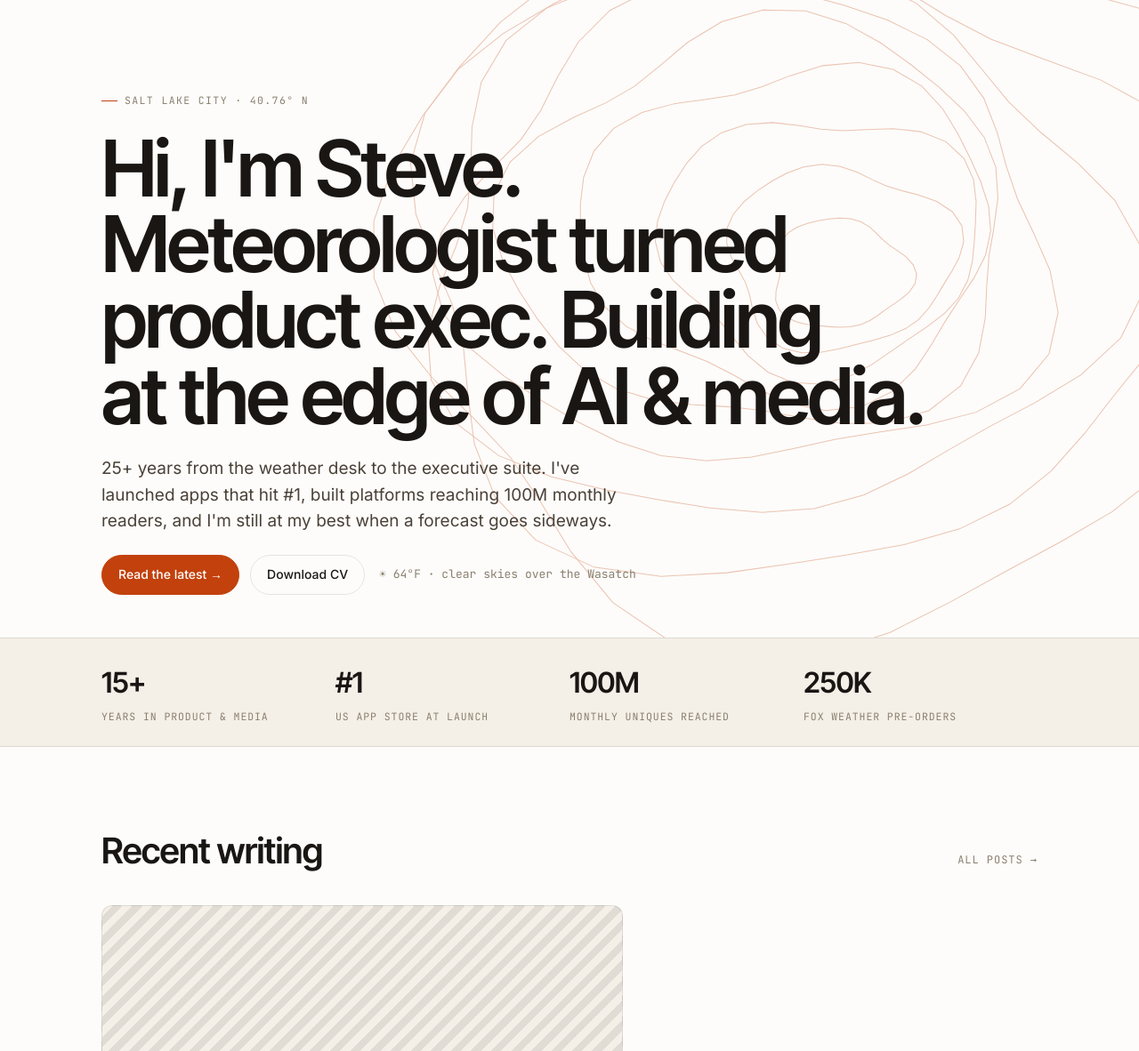
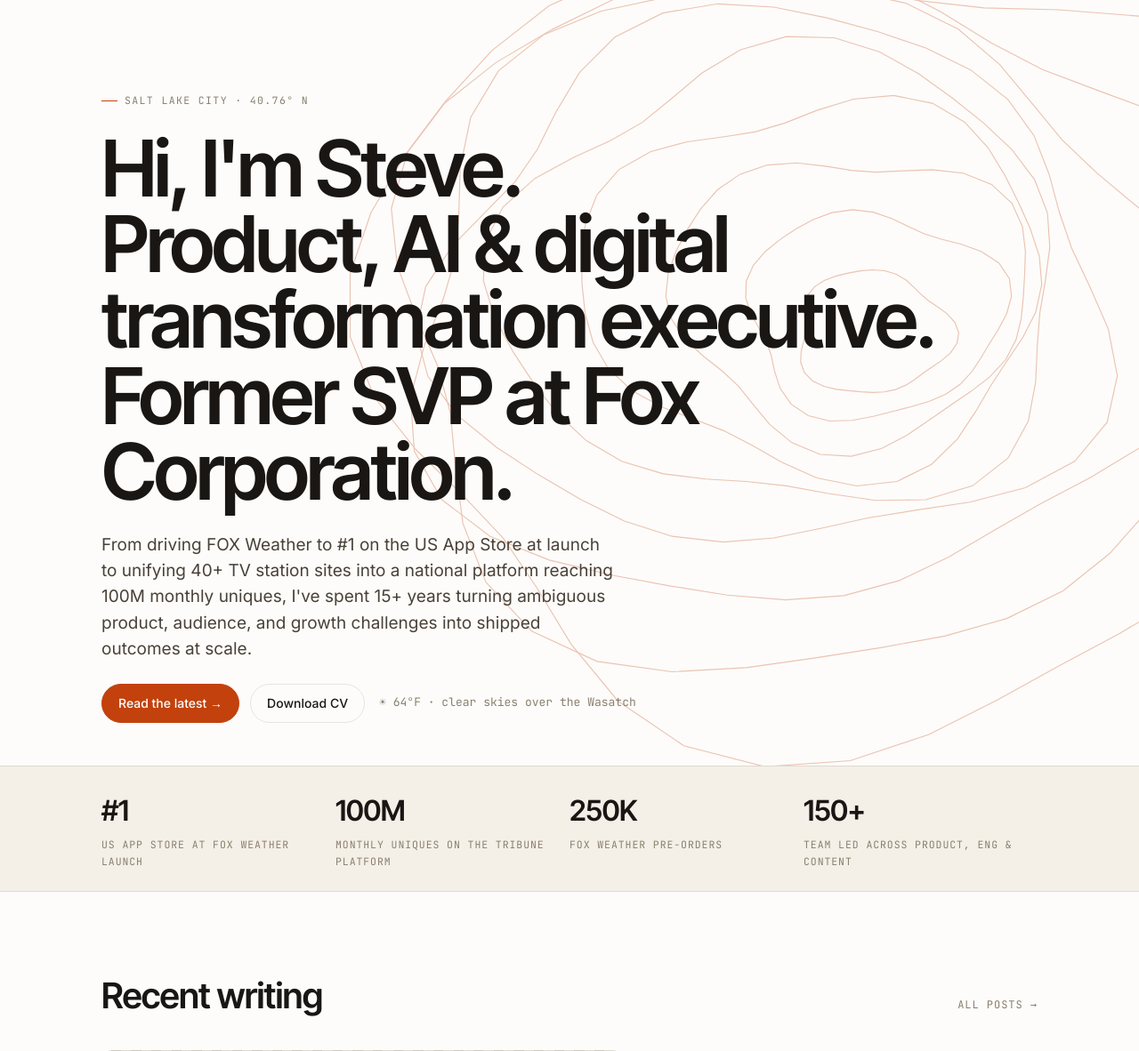
Before and after one commit to stevembaron/stevebaron-wordpress-theme, a WordPress theme: template front-page.php in a window 1280 px wide. Shown: the part 65-1247 px from the top of the page at 89% size. Run offline with PHP 8.4 and a stand-in for WordPress, Linux system fonts and the light colour scheme; the site name, menu and one post (Sample post) are stand-ins, and other content is empty; some libraries are stand-ins or nearby versions.

Commit message:
Replace fabricated resume data with the real LinkedIn.md content
Previous seed values were hallucinated from a session summary that only
had a few real bullet points. This pull reads the canonical LinkedIn.md
from stevembaron/resume and replaces the seeded content end-to-end.

Corrections:

- Role at Fox was SVP, Digital Products & Strategy (FOX Weather) at Fox
  Corporation — not "VP, Product at FOX Weather / FOX Corporation".
- Tribune Media is a single role (Dec 2013 – Sep 2019) — not the two
  separate "Tribune Media" + "Tribune Publishing" entries I invented.
- Adds three real entries that were missing entirely:
  - Chief Strategy Officer, Local Media Association (2020–2021)
  - VP Digital, Nexstar Media Group (2019–2020 post-acquisition)
  - Director of Product & Content, Fox Television Stations (2006–2008)
- Replaces fake stations "WSFA / NBC affiliate", "WCTV / CBS affiliate"
  and fake company "Raycom Media" with the real ones:
  KSTU-TV (FOX 13 News), WSBT22, WCJB TV20.
- Removes the fabricated "Broadcast Meteorologist & Digital Producer
  2006-2010" entry that never existed.
- Removes invented education dates (resume has no dates on education).
- Recognition fixes: Webby was for Visual Storytelling (not Best News
  App); Digital Innovator was issued by Local Media Association (not
  Broadcasting & Cable); Emmy was for Breaking News Coverage (not
  Weather Excellence).

Also updates Customizer defaults and matching template fallbacks for:
hero headline, hero subtext, four stats, skills list, CV tagline,
contact availability text, and footer tagline — all sourced verbatim
or paraphrased from the real LinkedIn About + headline.

Project seed entries rewritten the same way (FOX Weather brand details,
correct Tribune date range, Local TV LLC live-video weather app, etc.).

To apply on an installed site: Tools → Site Setup → "Reset CV &
Projects to resume data".

https://claude.ai/code/session_01Pm6bEoy2umY34dYqRxgBnz

```diff
--- a/footer.php
+++ b/footer.php
@@ -7,7 +7,7 @@
     <div class="footer-col">
       <h4><?php bloginfo('name'); ?></h4>
       <p style="margin:0;color:var(--ink-2);max-width:320px;">
-        <?php echo esc_html(get_theme_mod('sb_footer_tagline','Salt Lake City, Utah. Meteorologist turned product exec — building AI-powered media and weather tools.')); ?>
+        <?php echo esc_html(get_theme_mod('sb_footer_tagline','Salt Lake City, Utah. Product, AI & digital transformation executive. Former SVP at Fox Corporation.')); ?>
       </p>
       <?php echo stevebaron_social_links_html(); ?>
     </div>
--- a/front-page.php
+++ b/front-page.php
@@ -2,8 +2,8 @@
 
 <?php
 $hero_variant = get_theme_mod('sb_hero_variant','topo');
-$headline_raw = get_theme_mod('sb_hero_headline', "Hi, I'm Steve.\nMeteorologist turned\nproduct exec. Building\nat the edge of AI & media.");
-$subtext      = get_theme_mod('sb_hero_subtext','25+ years from the weather desk to the executive suite. I\'ve launched apps that hit #1, built platforms reaching 100M monthly readers, and I\'m still at my best when a forecast goes sideways.');
+$headline_raw = get_theme_mod('sb_hero_headline', "Hi, I'm Steve.\nProduct, AI & digital\ntransformation executive.\nFormer SVP at Fox Corporation.");
+$subtext      = get_theme_mod('sb_hero_subtext','From driving FOX Weather to #1 on the US App Store at launch to unifying 40+ TV station sites into a national platform reaching 100M monthly uniques, I\'ve spent 15+ years turning ambiguous product, audience, and growth challenges into shipped outcomes at scale.');
 $cta_label    = get_theme_mod('sb_hero_cta_label','Read the latest →');
 $cta_url      = get_theme_mod('sb_hero_cta_url','') ?: get_permalink(get_option('page_for_posts'));
 $cv_label     = get_theme_mod('sb_hero_cv_label','Download CV');
@@ -58,10 +58,10 @@ $headline_html = nl2br(esc_html($headline_raw));
 <!-- STATS STRIP -->
 <?php
 $stats = [
-  [ get_theme_mod('sb_stat_1_num','15+'),  get_theme_mod('sb_stat_1_label','years in product & media') ],
-  [ get_theme_mod('sb_stat_2_num','#1'),   get_theme_mod('sb_stat_2_label','US App Store at launch') ],
-  [ get_theme_mod('sb_stat_3_num','100M'), get_theme_mod('sb_stat_3_label','monthly uniques reached') ],
-  [ get_theme_mod('sb_stat_4_num','250K'), get_theme_mod('sb_stat_4_label','FOX Weather pre-orders') ],
+  [ get_theme_mod('sb_stat_1_num','#1'),   get_theme_mod('sb_stat_1_label','US App Store at FOX Weather launch') ],
+  [ get_theme_mod('sb_stat_2_num','100M'), get_theme_mod('sb_stat_2_label','monthly uniques on the Tribune platform') ],
+  [ get_theme_mod('sb_stat_3_num','250K'), get_theme_mod('sb_stat_3_label','FOX Weather pre-orders') ],
+  [ get_theme_mod('sb_stat_4_num','150+'), get_theme_mod('sb_stat_4_label','team led across product, eng & content') ],
 ];
 ?>
 <div class="stats-strip">
--- a/inc/customizer.php
+++ b/inc/customizer.php
@@ -13,7 +13,7 @@ function stevebaron_customize_register( WP_Customize_Manager $wp_customize ) {
 	] );
 
 	$wp_customize->add_setting( 'sb_hero_headline', [
-		'default'           => "Hi, I'm Steve.\nMeteorologist turned\nproduct exec. Building\nat the edge of AI & media.",
+		'default'           => "Hi, I'm Steve.\nProduct, AI & digital\ntransformation executive.\nFormer SVP at Fox Corporation.",
 		'sanitize_callback' => 'wp_kses_post',
 		'transport'         => 'refresh',
 	] );
@@ -24,7 +24,7 @@ function stevebaron_customize_register( WP_Customize_Manager $wp_customize ) {
 	] );
 
 	$wp_customize->add_setting( 'sb_hero_subtext', [
-		'default'           => '25+ years from the weather desk to the executive suite. I\'ve launched apps that hit #1, built platforms reaching 100M monthly readers, and I\'m still at my best when a forecast goes sideways.',
+		'default'           => 'From driving FOX Weather to #1 on the US App Store at launch to unifying 40+ TV station sites into a national platform reaching 100M monthly uniques, I\'ve spent 15+ years turning ambiguous product, audience, and growth challenges into shipped outcomes at scale.',
 		'sanitize_callback' => 'wp_kses_post',
 		'transport'         => 'refresh',
 	] );
@@ -102,10 +102,10 @@ function stevebaron_customize_register( WP_Customize_Manager $wp_customize ) {
 	// ── Stats strip ───────────────────────────────────────────────────────────
 
 	$stats = [
-		[ 'sb_stat_1_num', 'sb_stat_1_label', '15+',  'years in product & media' ],
-		[ 'sb_stat_2_num', 'sb_stat_2_label', '#1',   'US App Store at launch' ],
-		[ 'sb_stat_3_num', 'sb_stat_3_label', '100M', 'monthly uniques reached' ],
-		[ 'sb_stat_4_num', 'sb_stat_4_label', '250K', 'FOX Weather pre-orders' ],
+		[ 'sb_stat_1_num', 'sb_stat_1_label', '#1',   'US App Store at FOX Weather launch' ],
+		[ 'sb_stat_2_num', 'sb_stat_2_label', '100M', 'monthly uniques on the Tribune platform' ],
+		[ 'sb_stat_3_num', 'sb_stat_3_label', '250K', 'FOX Weather pre-orders' ],
+		[ 'sb_stat_4_num', 'sb_stat_4_label', '150+', 'team led across product, eng & content' ],
 	];
 	foreach ( $stats as [ $num_key, $label_key, $num_def, $label_def ] ) {
 		$wp_customize->add_setting( $num_key, [ 'default' => $num_def, 'sanitize_callback' => 'sanitize_text_field' ] );
@@ -204,7 +204,7 @@ function stevebaron_customize_register( WP_Customize_Manager $wp_customize ) {
 	] );
 
 	$wp_customize->add_setting( 'sb_skills', [
-		'default'           => 'Product Strategy, AI/ML Product, Digital Media, P&L Ownership, Team Building, Figma, React, React Native, Python, SQL, WordPress, Cloudflare, Mapbox, App Store Optimization, Revenue Operations, Agile',
+		'default'           => 'Product Strategy, Artificial Intelligence (AI), Generative AI, Retrieval-Augmented Generation (RAG), Digital Transformation, Go-to-Market Strategy, Executive Leadership, App Store Optimization (ASO), SEO, Mobile Applications, OTT, Streaming Media, Live Streaming, Content Strategy, WordPress VIP, Platform Modernization, Cross-functional Team Leadership, Mergers & Acquisitions, Change Management, Board Leadership, Advisory',
 		'sanitize_callback' => 'sanitize_text_field',
 	] );
 	$wp_customize->add_control( 'sb_skills', [
@@ -214,7 +214,7 @@ function stevebaron_customize_register( WP_Customize_Manager $wp_customize ) {
 	] );
 
 	$wp_customize->add_setting( 'sb_cv_tagline', [
-		'default'           => 'Product · AI · Digital Media. Salt Lake City, UT.',
+		'default'           => 'Product, AI & Digital Transformation Executive. Salt Lake City, UT.',
 		'sanitize_callback' => 'sanitize_text_field',
 	] );
 	$wp_customize->add_control( 'sb_cv_tagline', [
@@ -241,7 +241,7 @@ function stevebaron_customize_register( WP_Customize_Manager $wp_customize ) {
 	] );
 
 	$wp_customize->add_setting( 'sb_contact_availability_text', [
-		'default'           => 'Available for advisory work, fractional executive roles, and full-time leadership opportunities in product, AI, and digital media.',
+		'default'           => 'Open to advisory, fractional, and full-time conversations. Based in Salt Lake City and comfortable working remote, hybrid, or traveling as needed.',
 		'sanitize_callback' => 'sanitize_textarea_field',
 	] );
 	$wp_customize->add_control( 'sb_contact_availability_text', [
@@ -278,7 +278,7 @@ function stevebaron_customize_register( WP_Customize_Manager $wp_customize ) {
 	] );
 
 	$wp_customize->add_setting( 'sb_footer_tagline', [
-		'default'           => 'Salt Lake City, Utah. Meteorologist turned product exec — building AI-powered media and weather tools.',
+		'default'           => 'Salt Lake City, Utah. Product, AI & digital transformation executive. Former SVP at Fox Corporation.',
 		'sanitize_callback' => 'sanitize_textarea_field',
 	] );
 	$wp_customize->add_control( 'sb_footer_tagline', [
--- a/inc/post-types.php
+++ b/inc/post-types.php
@@ -114,105 +114,126 @@ add_action( 'init', 'stevebaron_register_photos' );
  */
 function stevebaron_seed_cv_entries(): array {
 	return [
+		// ── Experience (most recent first) ────────────────────────────────────
 		[
-			'title'  => 'Advisor / Fractional Executive',
-			'org'    => 'Various clients',
-			'dates'  => '2023 — present',
-			'blurb'  => 'AI product strategy, media technology advisory, and go-to-market for early-stage companies at the intersection of AI and journalism.',
+			'title'  => 'Independent Product, AI & Marketing Strategy Advisor',
+			'org'    => 'Independent Advisory',
+			'dates'  => 'Jun 2023 — Present',
+			'blurb'  => 'Advising consumer technology, AI, and digital platform companies on pre-launch product strategy, applied AI, and go-to-market execution. Engagements include pre-launch product reviews for a publicly traded consumer electronics brand, product strategy and response-quality work for a widely used AI assistant (supervised fine-tuning and RAG), and product strategy for a category-leading AI product at a global technology company.',
 			'type'   => 'Experience',
 			'order'  => 1,
 		],
 		[
-			'title'  => 'VP, Product',
-			'org'    => 'FOX Weather / FOX Corporation',
-			'dates'  => '2021 — 2023',
-			'blurb'  => 'Built FOX Weather from concept to launch — hit #1 on the US App Store on launch day and surpassed 250,000 pre-orders. Led product, design, and engineering for consumer apps, CMS, and data platforms. Grew the team from 6 to 40+.',
+			'title'  => 'Senior Vice President, Digital Products & Strategy — FOX Weather',
+			'org'    => 'Fox Corporation',
+			'dates'  => 'Feb 2021 — May 2023',
+			'blurb'  => 'Built and led the digital product organization that launched FOX Weather, Fox Corporation\'s first new editorial brand in two decades. Drove FOX Weather to #1 on the US App Store at launch — outranking TikTok, Facebook, and Instagram — through advanced App Store Optimization and a pre-order campaign that generated 250K pre-orders. Launched the full mobile, web, livestream, and VOD portfolio in six months, including mobile 3D radar and an API infrastructure handling ~1B requests per month at peak. Built SEO and content distribution strategy across Google News, Apple News, Yahoo News, and partner channels, achieving 80% YoY SEO-optimized growth. Awarded a Webby for Visual Storytelling in 2023.',
 			'type'   => 'Experience',
 			'order'  => 2,
 		],
 		[
-			'title'  => 'VP, Digital Products & Strategy',
-			'org'    => 'Tribune Publishing',
-			'dates'  => '2016 — 2021',
-			'blurb'  => 'Owned digital product strategy across a national portfolio of news brands reaching 100M monthly uniques. Led platform consolidation, subscription product, and mobile apps. Managed a team of 25+ across product, engineering, and analytics.',
+			'title'  => 'Chief Strategy Officer',
+			'org'    => 'Local Media Association',
+			'dates'  => 'Aug 2020 — Jan 2021',
+			'blurb'  => 'Recruited as digital product and transformation subject-matter expert for North America\'s leading nonprofit trade association serving local TV, radio, and newspaper companies. Directed corporate strategy, transformation projects, and partnership development; advised member companies on roadmaps for digital transformation, product investment, and operating-model change.',
 			'type'   => 'Experience',
 			'order'  => 3,
 		],
 		[
-			'title'  => 'Director, Digital Innovation',
-			'org'    => 'Tribune Media',
-			'dates'  => '2013 — 2016',
-			'blurb'  => 'Built and led the digital product team for local TV stations. Launched the first live-streaming weather app and rebuilt the network\'s CMS on WordPress at scale.',
+			'title'  => 'Vice President, Digital',
+			'org'    => 'Nexstar Media Group, Inc.',
+			'dates'  => 'Sep 2019 — May 2020',
+			'blurb'  => 'Joined post-Tribune acquisition under a retention package to guide digital integration and operational alignment across the nation\'s largest local TV broadcaster (200+ stations, ~70% of US TV households). Managed a $10M+ operating budget and the post-acquisition integration of Tribune and Nexstar digital capabilities, teams, and vendor relationships. Led change management across 30+ external partner transitions; achieved 100% retention of digital teams through the transition.',
 			'type'   => 'Experience',
 			'order'  => 4,
 		],
 		[
-			'title'  => 'Digital Product Manager',
-			'org'    => 'Raycom Media',
-			'dates'  => '2010 — 2013',
-			'blurb'  => 'Managed web and mobile products across 50+ local TV stations. Rebuilt weather pages and launched the company\'s first responsive mobile site.',
+			'title'  => 'Vice President, Digital & Head of Product and Engineering',
+			'org'    => 'Tribune Media',
+			'dates'  => 'Dec 2013 — Sep 2019',
+			'blurb'  => 'Ran a global org of 12 direct reports and 150+ team members spanning product, engineering, content, analytics, and platform. Unified 40+ local TV station websites into a single national platform reaching 100M monthly uniques — the largest local-media digital network in the country at the time. Owned the migration from a proprietary Rails CMS to WordPress VIP, reducing costs by ~80% while improving scalability. Served as product owner for news and weather apps across the portfolio, integrating video, ad-tech, mobile, OTT, and AI/ML capabilities. Tribune was sold to Nexstar in 2019 in a $7.2B transaction. President of the Board, Covers Media Group (2017–2019); Board Member, Dose Media (2017–2019).',
 			'type'   => 'Experience',
 			'order'  => 5,
 		],
 		[
-			'title'  => 'Broadcast Meteorologist & Digital Producer',
-			'org'    => 'Local TV stations',
-			'dates'  => '2006 — 2010',
-			'blurb'  => 'On-air meteorologist in multiple markets. Began transitioning to digital — built station websites, wrote the first weather app briefs, and developed an interest in how forecasting translates to product.',
+			'title'  => 'Vice President, Digital Content & Technology',
+			'org'    => 'Local TV, LLC',
+			'dates'  => 'Dec 2008 — Nov 2013',
+			'blurb'  => 'Recruited at startup phase to lead digital content, technology products, and operations for a private-equity-backed local TV group on a $5M+ annual budget. Built the first live-video-focused weather app with 2× faster push notifications than competitors. Developed a customized WordPress CMS powering web, mobile, AVOD, streaming, and connected-platform ecosystems across the station group. Local TV, LLC was sold to Tribune Media in 2013 for $2.7B — one of the largest local broadcast group transactions of the decade.',
 			'type'   => 'Experience',
 			'order'  => 6,
 		],
 		[
-			'title'  => 'Meteorologist',
-			'org'    => 'WSFA / NBC affiliate',
-			'dates'  => '2001 — 2006',
-			'blurb'  => 'Chief meteorologist. Emmy Award winner, 2006.',
+			'title'  => 'Director of Product & Content',
+			'org'    => 'Fox Television Stations',
+			'dates'  => 'Jun 2006 — Dec 2008',
+			'blurb'  => 'First digital leadership role after a decade in broadcast. Based at FOX32 Chicago with product and editorial influence across Fox digital properties nationwide. Hired and led a five-member editorial and product operations team. Launched Fox Chicago\'s first website, achieving 250% traffic growth in its first year and establishing the model for subsequent station digital builds.',
 			'type'   => 'Experience',
 			'order'  => 7,
 		],
 		[
-			'title'  => 'Weekend Meteorologist',
-			'org'    => 'WCTV / CBS affiliate',
-			'dates'  => '1997 — 2001',
-			'blurb'  => 'First TV job. Forecast, produce, and present.',
+			'title'  => 'Meteorologist / Reporter',
+			'org'    => 'KSTU-TV (FOX 13 News)',
+			'dates'  => 'Jun 1997 — Jun 2006',
+			'blurb'  => 'On-camera meteorologist and reporter for Salt Lake City audiences for nearly a decade. Built deep expertise in live communication, breaking-news operations, and audience trust at a top-50 market station. Earned an Emmy Award for Breaking News Coverage in 2006.',
 			'type'   => 'Experience',
 			'order'  => 8,
 		],
 		[
-			'title'  => 'BS, Telecommunication News',
+			'title'  => 'Meteorologist / Reporter',
+			'org'    => 'WSBT22',
+			'dates'  => 'Jan 1995 — Jun 1997',
+			'blurb'  => 'Broadcast meteorologist and news reporter for the South Bend / Mishawaka / Elkhart market.',
+			'type'   => 'Experience',
+			'order'  => 9,
+		],
+		[
+			'title'  => 'Weather Anchor / Reporter / Photographer',
+			'org'    => 'WCJB TV20',
+			'dates'  => 'Jul 1993 — Jan 1995',
+			'blurb'  => 'First broadcast role. Weather anchor, field reporter, and on-the-ground photographer covering north central Florida.',
+			'type'   => 'Experience',
+			'order'  => 10,
+		],
+
+		// ── Education ─────────────────────────────────────────────────────────
+		[
+			'title'  => 'Bachelor of Science, Telecommunication News',
 			'org'    => 'University of Florida',
-			'dates'  => '1993 — 1997',
-			'blurb'  => 'College of Journalism and Communications.',
+			'dates'  => '',
+			'blurb'  => '',
 			'type'   => 'Education',
 			'order'  => 1,
 		],
 		[
 			'title'  => 'Certificate, Broadcast Meteorology',
 			'org'    => 'Mississippi State University',
-			'dates'  => '1997 — 1999',
-			'blurb'  => 'Completed while working full-time in broadcasting.',
+			'dates'  => '',
+			'blurb'  => '',
 			'type'   => 'Education',
 			'order'  => 2,
 		],
+
+		// ── Recognition (Honors & Awards) ─────────────────────────────────────
 		[
-			'title'  => 'Digital Innovator of the Year',
-			'org'    => 'Broadcasting & Cable',
-			'dates'  => '2018',
+			'title'  => 'Webby Award, Visual Storytelling',
+			'org'    => 'International Academy of Digital Arts and Sciences · FOX Weather',
+			'dates'  => '2023',
 			'blurb'  => '',
 			'type'   => 'Recognition',
 			'order'  => 1,
 		],
 		[
-			'title'  => 'Webby Award — Best News App',
-			'org'    => 'The Webby Awards',
-			'dates'  => '2023',
-			'blurb'  => 'FOX Weather iOS app.',
+			'title'  => 'Digital Innovator of the Year',
+			'org'    => 'Local Media Association · Tribune Media',
+			'dates'  => '2018',
+			'blurb'  => '',
 			'type'   => 'Recognition',
 			'order'  => 2,
 		],
 		[
-			'title'  => 'Emmy Award — Weather Excellence',
-			'org'    => 'National Academy of Television Arts & Sciences',
+			'title'  => 'Emmy Award, Breaking News Coverage',
+			'org'    => 'National Academy of Television Arts and Sciences · KSTU-TV (FOX 13 News)',
 			'dates'  => '2006',
 			'blurb'  => '',
 			'type'   => 'Recognition',
@@ -227,30 +248,30 @@ function stevebaron_seed_cv_entries(): array {
 function stevebaron_seed_projects(): array {
 	return [
 		[
-			'title'  => 'FOX Weather App',
-			'desc'   => 'Built FOX Weather from zero — product strategy, design system, engineering org, and launch. Hit #1 on the US App Store on day one. 250,000+ pre-orders before launch. Earned a Webby Award for Best News App in 2023.',
+			'title'  => 'FOX Weather',
+			'desc'   => 'Built and launched Fox Corporation\'s first new editorial brand in two decades. Drove FOX Weather to #1 on the US App Store at launch — outranking TikTok, Facebook, and Instagram — through advanced ASO and a pre-order campaign that delivered 250K pre-orders. Shipped the full mobile, web, livestream, and VOD portfolio in six months, including mobile 3D radar and an API infrastructure handling ~1B requests per month at peak. Webby Award for Visual Storytelling, 2023.',
 			'year'   => '2021 — 2023',
 			'status' => 'Shipped',
 			'order'  => 1,
 		],
 		[
 			'title'  => 'Tribune National Digital Platform',
-			'desc'   => 'Led the consolidation of 10+ regional news brands onto a single digital platform. Grew the combined audience to 100M monthly uniques. Built the subscription product and data infrastructure that underpinned the company\'s digital revenue.',
-			'year'   => '2016 — 2021',
+			'desc'   => 'Unified 40+ local TV station websites into a single national platform reaching 100M monthly uniques — the largest local-media digital network in the country at the time. Owned the migration from a proprietary Rails CMS to WordPress VIP, reducing platform costs by ~80% while improving scalability.',
+			'year'   => '2013 — 2019',
 			'status' => 'Shipped',
 			'order'  => 2,
 		],
 		[
-			'title'  => 'Live-Video Weather App',
-			'desc'   => 'Launched what I believe was the first live-streaming weather app for local TV stations. Built on a custom WordPress CMS with live video ingest. Deployed across 30+ markets.',
-			'year'   => '2013 — 2016',
+			'title'  => 'First Live-Video Weather App',
+			'desc'   => 'Built the first live-video-focused weather app while at Local TV, LLC, with 2× faster push notifications than competitors. Industry-leading product at the time, later scaled across the Tribune station portfolio.',
+			'year'   => '2008 — 2013',
 			'status' => 'Shipped',
 			'order'  => 3,
 		],
 		[
-			'title'  => 'Responsive Weather CMS',
-			'desc'   => 'Designed and shipped a WordPress-based CMS for local TV weather teams — automated NWS data ingestion, radar widgets, and forecast templating — used by meteorologists across 50+ stations.',
-			'year'   => '2010 — 2013',
+			'title'  => 'Customized WordPress CMS for Local TV',
+			'desc'   => 'Developed a customized WordPress CMS powering web, mobile, AVOD, streaming, and connected-platform ecosystems across the Local TV, LLC station group. Operational and product playbook later scaled across 40+ Tribune stations after the 2013 acquisition.',
+			'year'   => '2008 — 2013',
 			'status' => 'Shipped',
 			'order'  => 4,
 		],
--- a/page-contact.php
+++ b/page-contact.php
@@ -7,7 +7,7 @@ get_header();
 $headline   = get_theme_mod('sb_contact_headline',"Let's work together.");
 $subtext    = get_theme_mod('sb_contact_subtext','Email is best. I read everything and try to respond within a day or two — sooner if you include a weather observation.');
 $available  = get_theme_mod('sb_contact_available', true);
-$avail_text = get_theme_mod('sb_contact_availability_text','Available for advisory work, fractional executive roles, and full-time leadership opportunities in product, AI, and digital media.');
+$avail_text = get_theme_mod('sb_contact_availability_text','Open to advisory, fractional, and full-time conversations. Based in Salt Lake City and comfortable working remote, hybrid, or traveling as needed.');
 
 $cards = [
   ['Email',     'email',     'mailto:'],
--- a/page-cv.php
+++ b/page-cv.php
@@ -5,8 +5,8 @@
 get_header();
 
 $pdf_url  = get_theme_mod('sb_cv_pdf_url','');
-$tagline  = get_theme_mod('sb_cv_tagline','Product · AI · Digital Media. Salt Lake City, UT.');
-$skills   = get_theme_mod('sb_skills','Product Strategy, AI/ML Product, Digital Media, P&L Ownership, Team Building, Figma, React, React Native, Python, SQL, WordPress, Cloudflare, Mapbox, App Store Optimization, Revenue Operations, Agile');
+$tagline  = get_theme_mod('sb_cv_tagline','Product, AI & Digital Transformation Executive. Salt Lake City, UT.');
+$skills   = get_theme_mod('sb_skills','Product Strategy, Artificial Intelligence (AI), Generative AI, Retrieval-Augmented Generation (RAG), Digital Transformation, Go-to-Market Strategy, Executive Leadership, App Store Optimization (ASO), SEO, Mobile Applications, OTT, Streaming Media, Live Streaming, Content Strategy, WordPress VIP, Platform Modernization, Cross-functional Team Leadership, Mergers & Acquisitions, Change Management, Board Leadership, Advisory');
 
 $sections = ['Experience','Education','Recognition'];
 ?>
```
